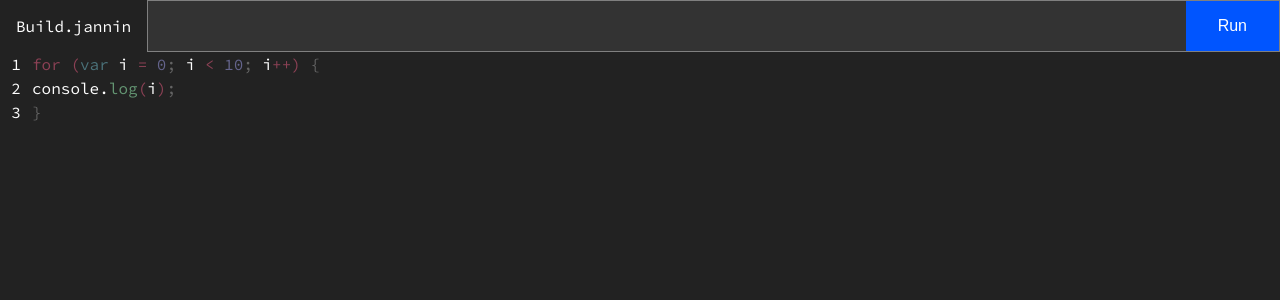
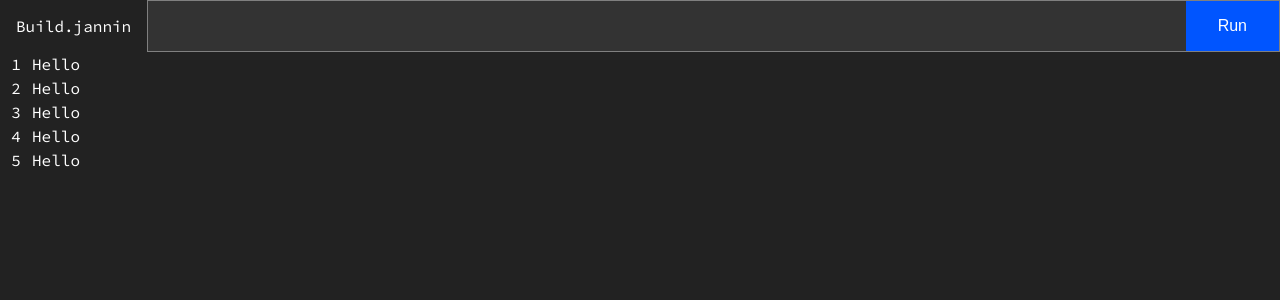
Before and after one commit to jordanlandry/janninscript-online, a Vue app: page / in a window 1280 px wide. Shown: the top 300 px of the page. Built offline with nearby package versions, Linux system fonts and the light colour scheme.

Commit message:
Made a ScriptLine component

```diff
--- a/src/components/JanninScriptTextEditor.vue
+++ b/src/components/JanninScriptTextEditor.vue
@@ -9,8 +9,14 @@
   </div>
 
   <div class="text-editor">
-    <div class="line" :class="{ 'line-select': activeLine === 1 }" @click="setActiveLine(1)">
-      <div class="line-number">1</div>
+    <!-- <div class="line" :class="{ 'line-select': activeLine === 1 }" @click="setActiveLine(1)"> -->
+    <ScriptLine text="Hello" :activeLine="activeLine === 1" :lineNumber="1" @setActiveLine="setActiveLine" />
+    <ScriptLine text="Hello" :activeLine="activeLine === 2" :lineNumber="2" @setActiveLine="setActiveLine" />
+    <ScriptLine text="Hello" :activeLine="activeLine === 3" :lineNumber="3" @setActiveLine="setActiveLine" />
+    <ScriptLine text="Hello" :activeLine="activeLine === 4" :lineNumber="4" @setActiveLine="setActiveLine" />
+    <ScriptLine text="Hello" :activeLine="activeLine === 5" :lineNumber="5" @setActiveLine="setActiveLine" />
+
+    <!-- <div class="line-number">1</div>
       <div class="line-content">
         <span class="operator">for (</span>
 
@@ -47,12 +53,13 @@
       <div class="line-content">
         <span class="grey">}</span>
       </div>
-    </div>
+    </div> -->
   </div>
 </template>
 
 <script lang="ts">
 import { defineComponent } from "vue";
+import ScriptLine from "./ScriptLine.vue";
 
 export default defineComponent({
   data() {
@@ -65,8 +72,17 @@ export default defineComponent({
     setActiveLine(line: number) {
       this.activeLine = line;
     },
+    increment() {
+      this.activeLine += 1;
+    },
+    decrement() {
+      this.activeLine -= 1;
+    },
   },
 
+  components: {
+    ScriptLine,
+  },
   name: "JanninScriptTextEditor",
   props: {
     msg: String,
@@ -114,42 +130,4 @@ export default defineComponent({
   min-height: 100vh;
   user-select: none;
 }
-.line {
-  display: flex;
-  align-items: center;
-  color: white;
-
-  cursor: text;
-}
-
-.line-select {
-  background-color: #333333;
-}
-
-.line-number {
-  width: 2rem;
-  padding: 2px 0;
-  text-align: center;
-  color: white;
-}
-
-.keyword {
-  color: rgb(75, 115, 123) !important;
-}
-
-.operator {
-  color: rgb(140, 65, 85) !important;
-}
-
-.value {
-  color: rgb(100, 100, 140);
-}
-
-.function {
-  color: rgb(100, 150, 115);
-}
-
-.grey {
-  color: rgb(100, 100, 100);
-}
 </style>
--- /dev/null
+++ b/src/components/ScriptLine.vue
@@ -0,0 +1,91 @@
+<template>
+  <div class="line" :class="{ 'line-select': activeLine }" @mousedown="updateLine(lineNumber)">
+    <div class="line-number">{{ lineNumber }}</div>
+    <div class="line-content">
+      {{ text }}
+    </div>
+  </div>
+</template>
+
+<script lang="ts">
+import { defineComponent } from "vue";
+
+export default defineComponent({
+  data() {
+    return {
+      keywords: {
+        for: "operator",
+        while: "operator",
+        var: "keyword",
+        fn: "keyword",
+        "+": "operator",
+        "=": "operator",
+        "-": "operator",
+        "*": "operator",
+        "/": "operator",
+        "<": "operator",
+        ">": "operator",
+      },
+    };
+  },
+
+  methods: {
+    updateLine(num: number | undefined) {
+      this.$emit("setActiveLine", num);
+    },
+  },
+
+  name: "ScriptLine",
+  props: {
+    text: String,
+    activeLine: Boolean,
+    lineNumber: Number,
+    setActiveLine: Function,
+  },
+
+  computed: {
+    console: () => console,
+  },
+});
+</script>
+
+<style scoped>
+.line {
+  display: flex;
+  align-items: center;
+  color: white;
+
+  cursor: text;
+}
+
+.line-select {
+  background-color: #333333;
+}
+
+.line-number {
+  width: 2rem;
+  padding: 2px 0;
+  text-align: center;
+  color: white;
+}
+
+.keyword {
+  color: rgb(75, 115, 123) !important;
+}
+
+.operator {
+  color: rgb(140, 65, 85) !important;
+}
+
+.value {
+  color: rgb(100, 100, 140);
+}
+
+.function {
+  color: rgb(100, 150, 115);
+}
+
+.grey {
+  color: rgb(100, 100, 100);
+}
+</style>
```
